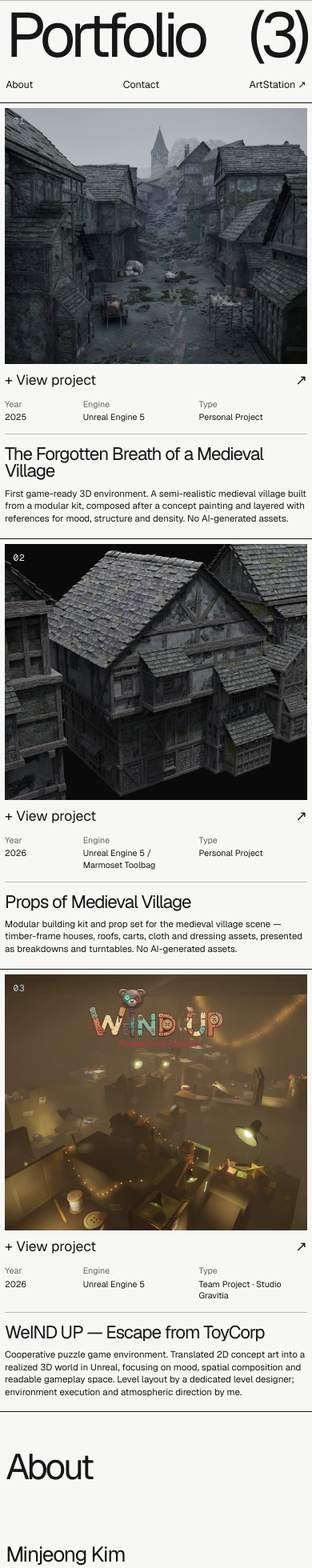
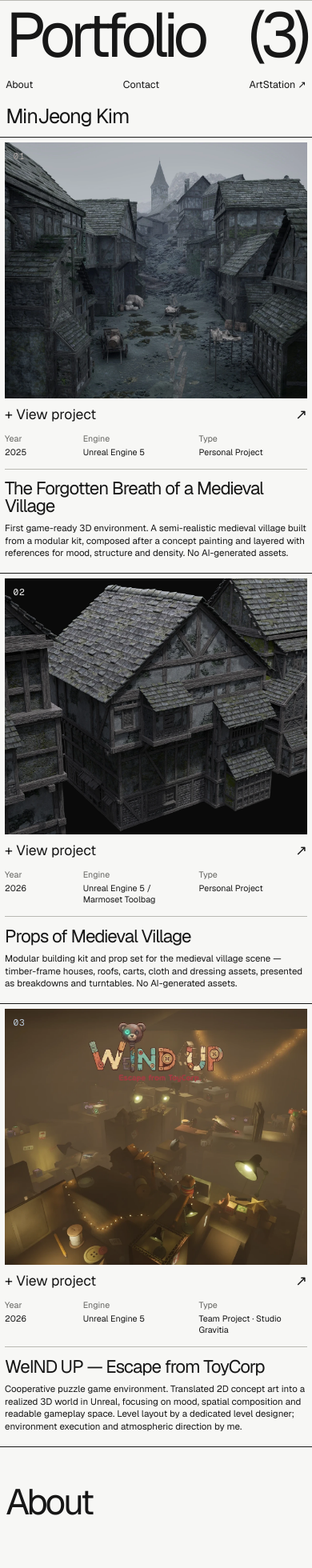
Before and after one commit to rohyunsang/kimminjeong-portfolio, a Next.js app: page / in a window 390 px wide. Shown: the top 1960 px of the page at 80% size. Built offline with nearby package versions, Linux system fonts and the light colour scheme.

Commit message:
Move artist name into portfolio header

```diff
--- a/src/app/globals.css
+++ b/src/app/globals.css
@@ -72,10 +72,22 @@ a {
 
 .catalog-nav {
   display: flex;
+  grid-column: 3;
+  grid-row: 1;
   justify-content: flex-end;
   gap: 1.5rem;
   padding-top: 0.65rem;
   font-size: clamp(0.8rem, 1.05vw, 1rem);
+}
+
+.catalog-name {
+  grid-column: 3;
+  grid-row: 1;
+  align-self: end;
+  justify-self: start;
+  font-size: clamp(1.6rem, 2.6vw, 3rem);
+  letter-spacing: -0.045em;
+  line-height: 1;
 }
 
 .catalog-nav a,
@@ -221,13 +233,8 @@ a {
   line-height: 1.02;
 }
 
-.info-name,
 .info-tagline {
   display: block;
-}
-
-.info-name {
-  margin-bottom: 0.65em;
 }
 
 .info-copy {
@@ -447,8 +454,15 @@ a {
 
   .catalog-nav {
     grid-column: 1 / -1;
+    grid-row: auto;
     justify-content: space-between;
     padding-top: 0.75rem;
+  }
+
+  .catalog-name {
+    grid-column: 1 / -1;
+    grid-row: auto;
+    margin-top: 0.75rem;
   }
 
   .work-grid {
--- a/src/app/page.tsx
+++ b/src/app/page.tsx
@@ -18,6 +18,7 @@ export default function Home() {
             ArtStation ↗
           </a>
         </nav>
+        <p className="catalog-name">{profile.name}</p>
       </header>
 
       <main>
@@ -70,7 +71,6 @@ export default function Home() {
           <h2>About</h2>
           <div className="info-lead">
             <p>
-              <span className="info-name">Minjeong Kim</span>
               <span className="info-tagline">
                 3D Environment Artist creating immersive spaces through atmosphere and storytelling
               </span>
```
